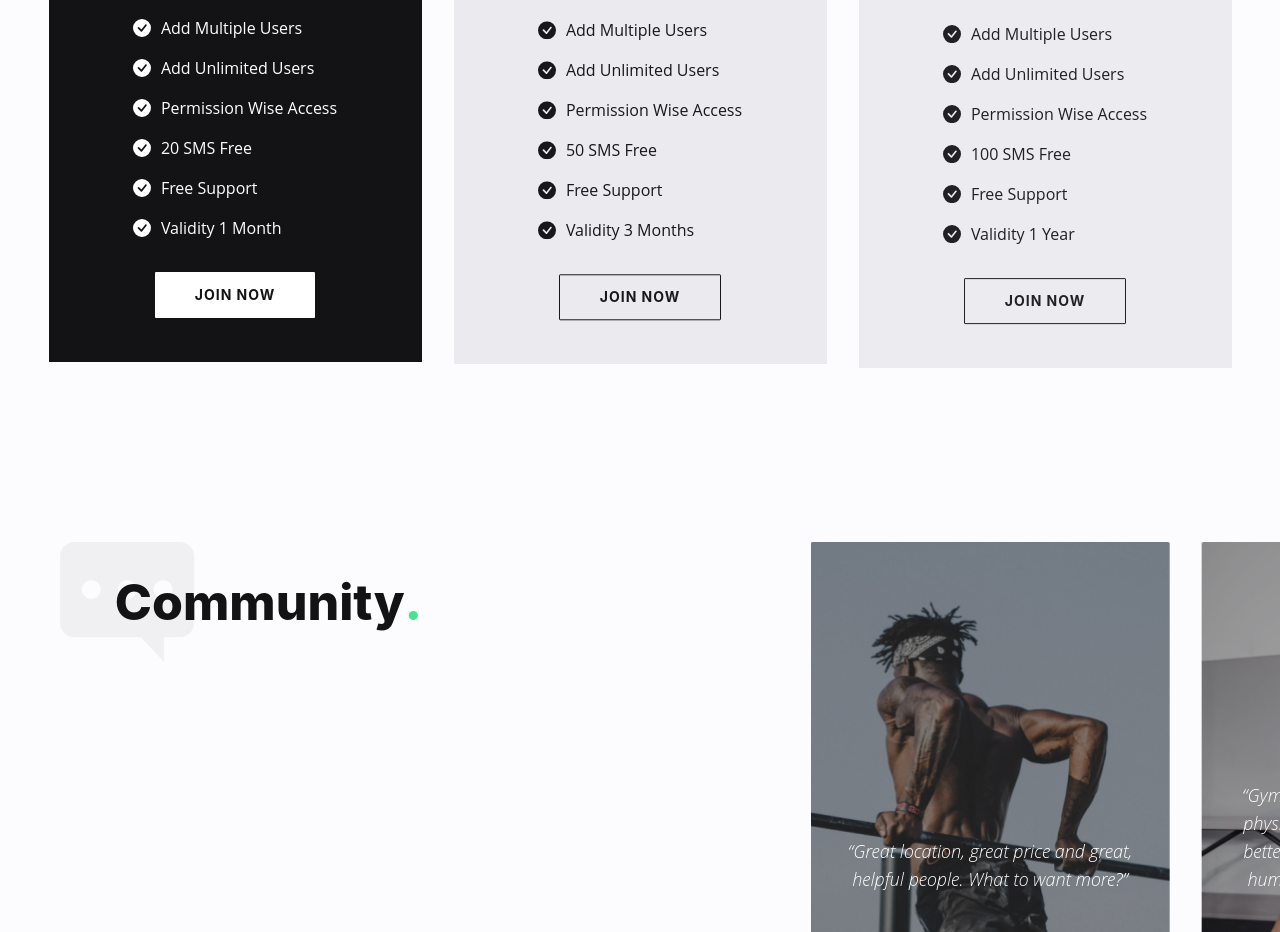
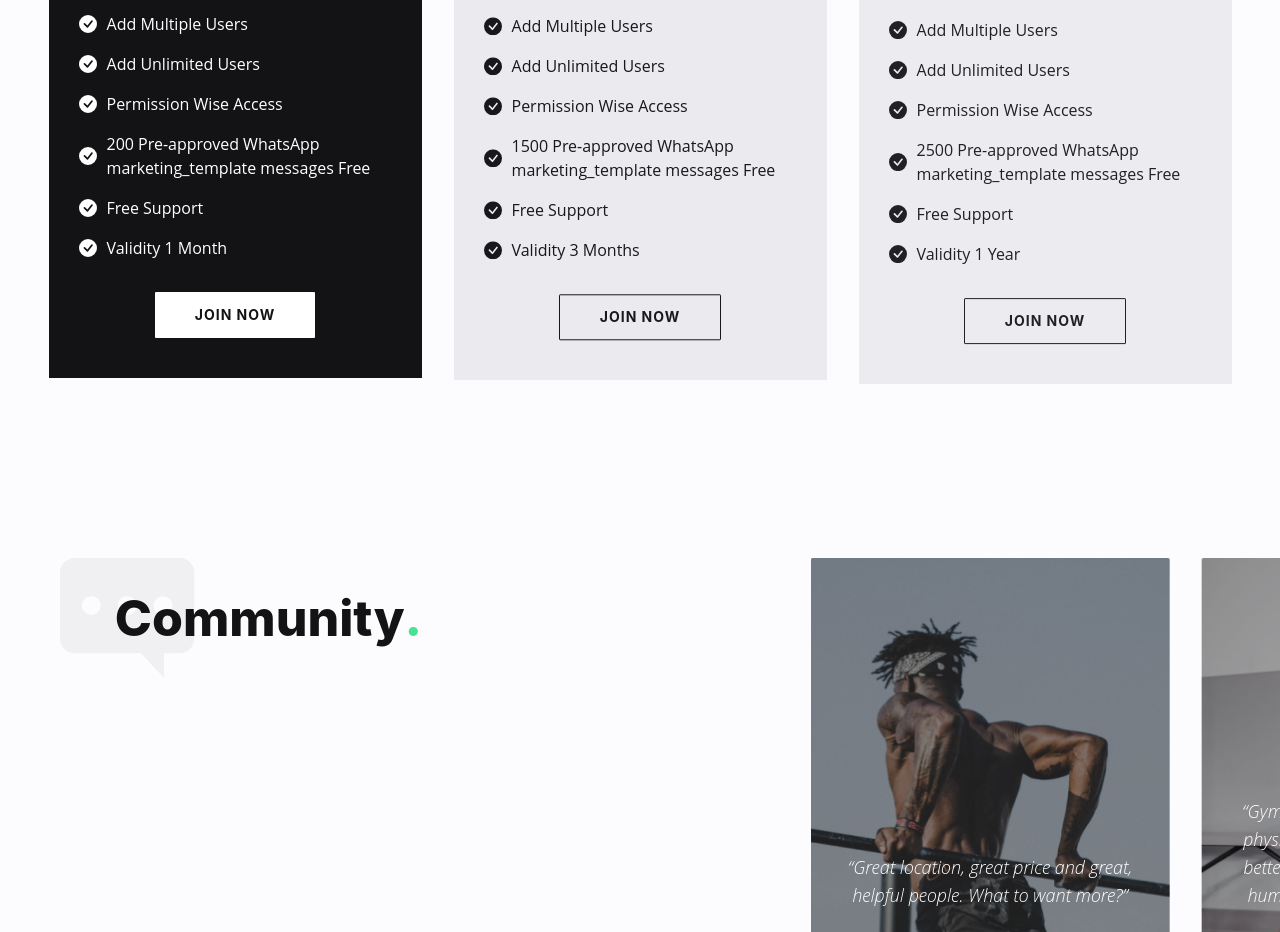
Before and after one commit to gymsewa/GymSewaTempLandingPage, a React (Create React App) app: page / in a window 1280 px wide. Shown: the part 2320-3252 px from the top of the page. Built offline with nearby package versions, Linux system fonts and the light colour scheme.

Commit message:
updated terms

```diff
--- a/src/data.js
+++ b/src/data.js
@@ -100,7 +100,7 @@ export const pricing = {
         { name: 'Add Multiple Users' },
         { name: 'Add Unlimited Users' },
         { name: 'Permission Wise Access' },
-        { name: '20 SMS Free' },
+        { name: '200 Pre-approved WhatsApp marketing_template messages Free' },
         { name: 'Free Support' },
         { name: 'Validity 1 Month' }
       ],
@@ -113,7 +113,7 @@ export const pricing = {
         { name: 'Add Multiple Users' },
         { name: 'Add Unlimited Users' },
         { name: 'Permission Wise Access' },
-        { name: '50 SMS Free' },
+        { name: '1500 Pre-approved WhatsApp marketing_template messages Free' },
         { name: 'Free Support' },
         { name: 'Validity 3 Months' }
       ],
@@ -126,7 +126,7 @@ export const pricing = {
         { name: 'Add Multiple Users' },
         { name: 'Add Unlimited Users' },
         { name: 'Permission Wise Access' },
-        { name: '100 SMS Free' },
+        { name: '2500 Pre-approved WhatsApp marketing_template messages Free' },
         { name: 'Free Support' },
         { name: 'Validity 1 Year' }
       ],
```
